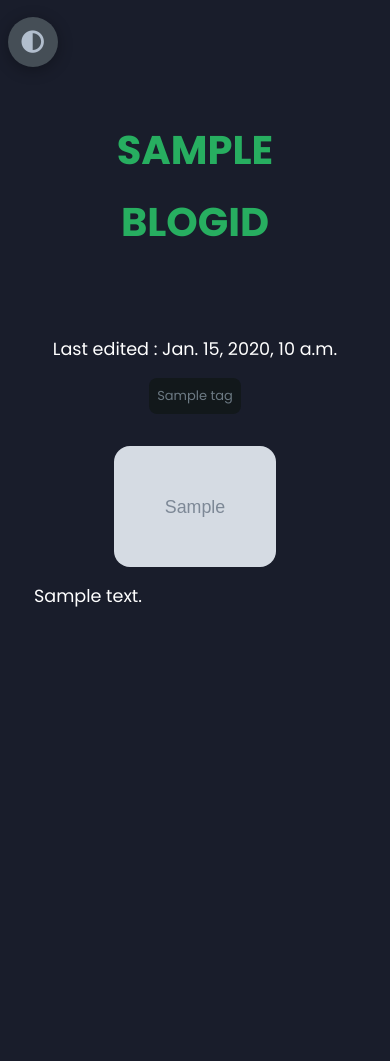
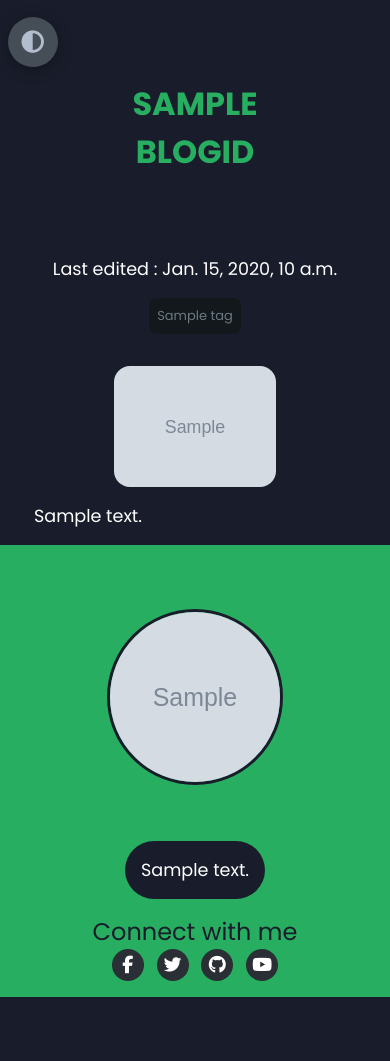
Before and after one commit to juspreet51/BlogWebsite, a Django app: template home/templates/showblog.html in a window 390 px wide. Before the commit the page ends 607 px from the top, so only its background shows below. Run offline with Django 4.2, Linux system fonts and the light colour scheme; the template is opened without the code that fills it: most values are stand-ins (such as "Sample title", 1, 10 or a date in 2020); grey boxes marked "Sample" are stand-in pictures; some libraries are stand-ins or nearby versions.

Commit message:
Final changes

```diff
--- a/blog_website/settings.py
+++ b/blog_website/settings.py
@@ -118,7 +118,7 @@ AUTH_PASSWORD_VALIDATORS = [
 
 LANGUAGE_CODE = 'en-us'
 
-TIME_ZONE = 'UTC'
+TIME_ZONE = 'Asia/Kolkata'
 
 USE_I18N = True
 
--- a/home/static/css/styles.css
+++ b/home/static/css/styles.css
@@ -856,10 +856,13 @@ section {
 .category-description {
   display: flex;
   flex-direction: column;
+  overflow-x: hidden;
+  flex: 3;
   align-items: center;
   gap: 1rem;
   margin: 1rem;
 }
+
 
 .category {
   display: flex;
@@ -893,7 +896,187 @@ section {
 
 
 
+
+/*# sourceMappingURL=styles.css.map */
+
+
+
+
+@import url('https://fonts.googleapis.com/css?family=Poppins:400,500,600,700&display=swap');
+
+.main-tag{
+  display: flex;
+  flex-direction: row;
+}
+.profile-image{
+  align-self: center;
+  margin-top: 2rem;
+}
+.profile-image>img{
+  width: 11rem;
+  height: 11rem;
+  margin: 2rem;
+  border-radius: 11rem;
+  border: 0.2rem solid var(--color-primary);
+}
+.profile-image>img:hover{
+  box-shadow: 0.1rem 0.1rem 1rem black;
+  filter: grayscale(180%);
+}
+.connect-button{
+  display: flex;
+  flex-direction: row;
+  align-self: center;
+  margin-bottom: 1rem;
+}
+.personal-desc{
+  margin: 1rem;
+}
+.personal-desc>p{
+  background-color: var(--color-primary);
+  color: var(--color-white);
+  padding: 1rem;
+  border-radius: 3rem;
+}
+.connect-button>a{
+  display: flex;
+  align-items: center;
+  color: var(--color-white);
+  background-color: var(--color-grey-5);
+  cursor: pointer;
+  justify-content: center;
+  width: 2rem;
+  height: 2rem;
+  border-radius: 50%;
+  margin: 0 0.4rem;
+  transition: all 0.4s ease-in-out;
+}
+.side-tags{
+  display: flex;
+  flex-direction: row;
+  gap: 0.4rem;
+  padding: 1rem;
+  justify-content: center;
+  flex-wrap: wrap;
+}
+.connect-text{
+  align-self: center;
+  color: var(--color-primary);
+  font-size: 1.5rem;
+}
+.connect-text-tag{
+  margin-top: 2rem;
+  align-self: center;
+  color: var(--color-primary);
+  font-size: 1.5rem;
+}
+.sidebar{
+  flex: 1;
+  display: flex;
+  height: fit-content;
+  flex-direction: column;
+  background-color: var(--color-secondary);
+}
+.main-title-blog {
+  text-align: center;
+}
+
+.main-title-blog h2 {
+  position: relative;
+  text-transform: uppercase;
+  font-size: 2rem;
+  /* font-weight: 12rem; */
+}
+
+.main-title-blog h2 span {
+  color: var(--color-secondary);
+}
+.slider{
+  max-width: 1100px;
+  display: flex;
+  align-self: center;
+  margin: 2rem;
+}
+.slider .card{
+  flex: 1;
+  margin: 0 10px;
+  background: var(--color-primary);
+}
+.slider .card .img{
+  height: 200px;
+  width: 100%;
+}
+.slider .card .img img:hover{
+    filter: grayscale(100%);
+}
+.slider .card .img img{
+  height: 100%;
+  width: 100%;
+  object-fit: cover;
+}
+.slider .card .content{
+  padding: 10px 20px;
+}
+.card .content .title{
+  font-size: 25px;
+  font-weight: 600;
+}
+.card .content .sub-title{
+  font-size: 20px;
+  font-weight: 600;
+  color: var(--color-secondary);
+  line-height: 20px;
+}
+.card .content p{
+  text-align: justify;
+  margin: 10px 0;
+}
+.card .content .btn{
+  display: block;
+  text-align: left;
+  margin: 10px 0;
+}
+.card .content .btn button{
+  background: var(--color-secondary);
+  color: var(--color-primary);
+  border: none;
+  outline: none;
+  font-size: 17px;
+  padding: 5px 8px;
+  border-radius: 5px;
+  cursor: pointer;
+  transition: 0.2s;
+}
+.card .content .btn button:hover{
+  transform: scale(0.9);
+}
+.personal-desc{
+  text-align: center;
+  align-self: center;
+  padding: 0.1rem;
+  color: var(--color-primary);
+  margin-bottom: 0.8rem;
+}
+#disqus_thread{
+  display: flex;
+  background-color:white;
+  color: black;
+}
+.main-content{
+  display: flex;
+  flex-direction: column;
+
+}
+.disqus_section{
+  width: 100%;
+  background-color: red;
+}
+
+
+
+
 @media screen and (max-width: 600px) {
+
   header {
     padding: 0 !important;
   }
@@ -1042,6 +1225,7 @@ section {
 }
 
 @media screen and (max-width: 1432px) {
+
   .container {
     padding: 7rem 11rem;
   }
@@ -1074,6 +1258,7 @@ section {
 }
 
 @media screen and (max-width: 1250px) {
+
   .blogs {
     grid-template-columns: repeat(2, 1fr);
     margin-top: 6rem;
@@ -1089,6 +1274,7 @@ section {
 }
 
 @media screen and (max-width: 660px) {
+
   .blogs {
     grid-template-columns: repeat(1, 1fr);
   }
@@ -1100,6 +1286,7 @@ section {
 }
 
 @media screen and (max-width: 1070px) {
+
   .about-container {
     grid-template-columns: repeat(1, 1fr);
   }
@@ -1122,6 +1309,25 @@ section {
 }
 
 @media screen and (max-width: 970px) {
+  .connect-text{
+    align-self: center;
+    color: var(--color-primary);
+    font-size: 1.5rem;
+  }
+  .connect-text-tag{
+    align-self: center;
+    color: var(--color-primary);
+    font-size: 1.5rem;
+  }
+  .main-tag{
+    display: flex;
+    flex-direction: column;
+  }
+  .connect-text-tag,.connect-text{
+    color: var(--color-primary);
+  }
+
+
   .container {
     padding: 7rem 6rem;
   }
@@ -1159,6 +1365,7 @@ section {
 }
 
 @media screen and (max-width: 700px) {
+
   .container {
     padding: 7rem 3rem;
   }
@@ -1188,76 +1395,3 @@ section {
     font-size: 4rem;
   }
 }
-
-
-
-
-/*# sourceMappingURL=styles.css.map */
-
-
-
-
-@import url('https://fonts.googleapis.com/css?family=Poppins:400,500,600,700&display=swap');
-
-.main-tag{
-  display: flex;
-  flex-direction: column;
-  justify-content: center;
-}
-.slider{
-  max-width: 1100px;
-  display: flex;
-}
-.slider .card{
-  flex: 1;
-  margin: 0 10px;
-  background: var(--color-primary);
-}
-.slider .card .img{
-  height: 200px;
-  width: 100%;
-}
-.slider .card .img img:hover{
-    filter: grayscale(100%);
-}
-.slider .card .img img{
-  height: 100%;
-  width: 100%;
-  object-fit: cover;
-}
-.slider .card .content{
-  padding: 10px 20px;
-}
-.card .content .title{
-  font-size: 25px;
-  font-weight: 600;
-}
-.card .content .sub-title{
-  font-size: 20px;
-  font-weight: 600;
-  color: var(--color-secondary);
-  line-height: 20px;
-}
-.card .content p{
-  text-align: justify;
-  margin: 10px 0;
-}
-.card .content .btn{
-  display: block;
-  text-align: left;
-  margin: 10px 0;
-}
-.card .content .btn button{
-  background: var(--color-secondary);
-  color: var(--color-primary);
-  border: none;
-  outline: none;
-  font-size: 17px;
-  padding: 5px 8px;
-  border-radius: 5px;
-  cursor: pointer;
-  transition: 0.2s;
-}
-.card .content .btn button:hover{
-  transform: scale(0.9);
-}
--- a/home/templates/showblog.html
+++ b/home/templates/showblog.html
@@ -28,38 +28,125 @@
       rel="stylesheet"
       href="//cdnjs.cloudflare.com/ajax/libs/highlight.js/11.7.0/styles/stackoverflow-dark.min.css"
     />
+    <script src="https://code.jquery.com/jquery-3.5.1.js"></script>
+    <script src="https://cdnjs.cloudflare.com/ajax/libs/OwlCarousel2/2.3.4/owl.carousel.min.js"></script>
+    <link
+      rel="stylesheet"
+      href="https://cdnjs.cloudflare.com/ajax/libs/OwlCarousel2/2.3.4/assets/owl.carousel.min.css"
+    />
 
   </head>
+
   <body class="main-content">
     <div class="main-tag">
       <div class="category-description">
-        <div class="main-title" style="margin-top:3rem;align-self:center;margin:4rem;" >
+        <div
+          class="main-title-blog"
+          style="margin-top: 3rem; align-self: center; margin: 4rem"
+        >
           <h2>
-            <span style="font-size:2.5rem;">{{blogid.title}}</span>
+            <span>{{blogid.title}}</span>
           </h2>
         </div>
         <span>Last edited : {{blogid.date}}</span>
-        <div class='tag-list'>
-            {% for tag in blogid.cat.all %}
-            <a href="/category/{{tag}}" class='blog-tag'>{{tag}}</a>
-            {% endfor %}
+        <div class="tag-list">
+          {% for tag in blogid.cat.all %}
+          <a href="/category/{{tag}}" class="blog-tag">{{tag}}</a>
+          {% endfor %}
         </div>
         <div class="category">
           <img src="/media/{{blogid.image}}" alt="{{blogid.title}}" />
-          <p>{{blogid.content | safe}}</p>
+          <p style="width:fit-content;">{{blogid.content | safe}}</p>
         </div>
       </div>
+
+      <div class="sidebar">
+        <div class="profile-image"><img src="/media/{{personal.image}}" /></div>
+        <div class="personal-desc"><p>{{personal.desc | safe}}</p></div>
+        <div class="connect-text">Connect with me</div>
+        <div class="connect-button">
+          <a href="{{personal.facebook}}" target="_blank">
+            <i class="fab fa-facebook-f"></i>
+          </a>
+          <a href="{{personal.twitter}}" target="_blank">
+            <i class="fab fa-twitter"></i>
+          </a>
+          <a href="{{personal.github}}" target="_blank">
+            <i class="fab fa-github"></i>
+          </a>
+          <a href="{{personal.youtube}}" target="_blank">
+            <i class="fab fa-youtube"></i>
+          </a>
+        </div>
+        {% comment %} <div class="connect-text-tag">All Tags</div>
+        <div class="side-tags">
+          {% for tag in category %}
+          <a href="/category/{{tag}}" class="blog-tag">{{tag}}</a>
+          {% endfor %}
+        </div>
+       </div> {% endcomment %}
     </div>
-
+  </div>
+    <div class="slider owl-carousel">
+      {% for bg in blog %}
+      {% if bg.id != blogid.id %}
+      <div class="card">
+        <div class="img">
+          <img src="/media/{{bg.image}}" alt="{{bg.title}}" />
+        </div>
+        <div class="content">
+          <div class="title">{{bg.title}}</div>
+          <div class="btn">
+            <button onclick="handleBlogs({{bg.id}})">Read more</button>
+          </div>
+        </div>
+      </div>
+      {% endif %}
+      {% endfor %}
+    </div>
+    <div id="disqus_thread"></div>
     <div class="theme-btn">
       <i class="fas fa-adjust"></i>
     </div>
+    <script>
+      var disqus_config = function () {
+        this.page.url = 'http://127.0.0.1:8000/blog/{{blogid.id}}';
+        this.page.identifier = {{ blogid.id }}
+      };
+      (function () {
+        var d = document, s = d.createElement('script');
+        s.src = 'https://jaspreetblog.disqus.com/embed.js';
+        s.setAttribute('data-timestamp', +new Date());
+        (d.body).appendChild(s);
+      })();
+    </script>
+    <noscript
+      >Please enable JavaScript to view the
+      <a href="https://disqus.com/?ref_noscript"
+        >comments powered by Disqus.</a
+      ></noscript
+    >
+
     <script src="{% static 'js/app.js'%}"></script>
     <script src="//cdnjs.cloudflare.com/ajax/libs/highlight.js/11.7.0/highlight.min.js"></script>
     <script
       src="https://kit.fontawesome.com/29ea8845ba.js"
       crossorigin="anonymous"
     ></script>
-    <script>hljs.highlightAll();</script>
+    <script>
+      hljs.highlightAll();
+    </script>
+    <script>
+      $(".slider").owlCarousel({
+        items: 3,
+        loop: true,
+        autoplay: true,
+        autoplayTimeout: 2000,
+        autoplayHoverPause: true,
+      });
+      const handleBlogs = (id) => {
+        window.location.href = `/blog/${id}`;
+      };
+    </script>
   </body>
 </html>
```
Also changed, not shown: home/models.py (+7 -0 lines), home/templates/category.html (+23 -20 lines), home/templates/home.html (+13 -10 lines), db.sqlite3.
